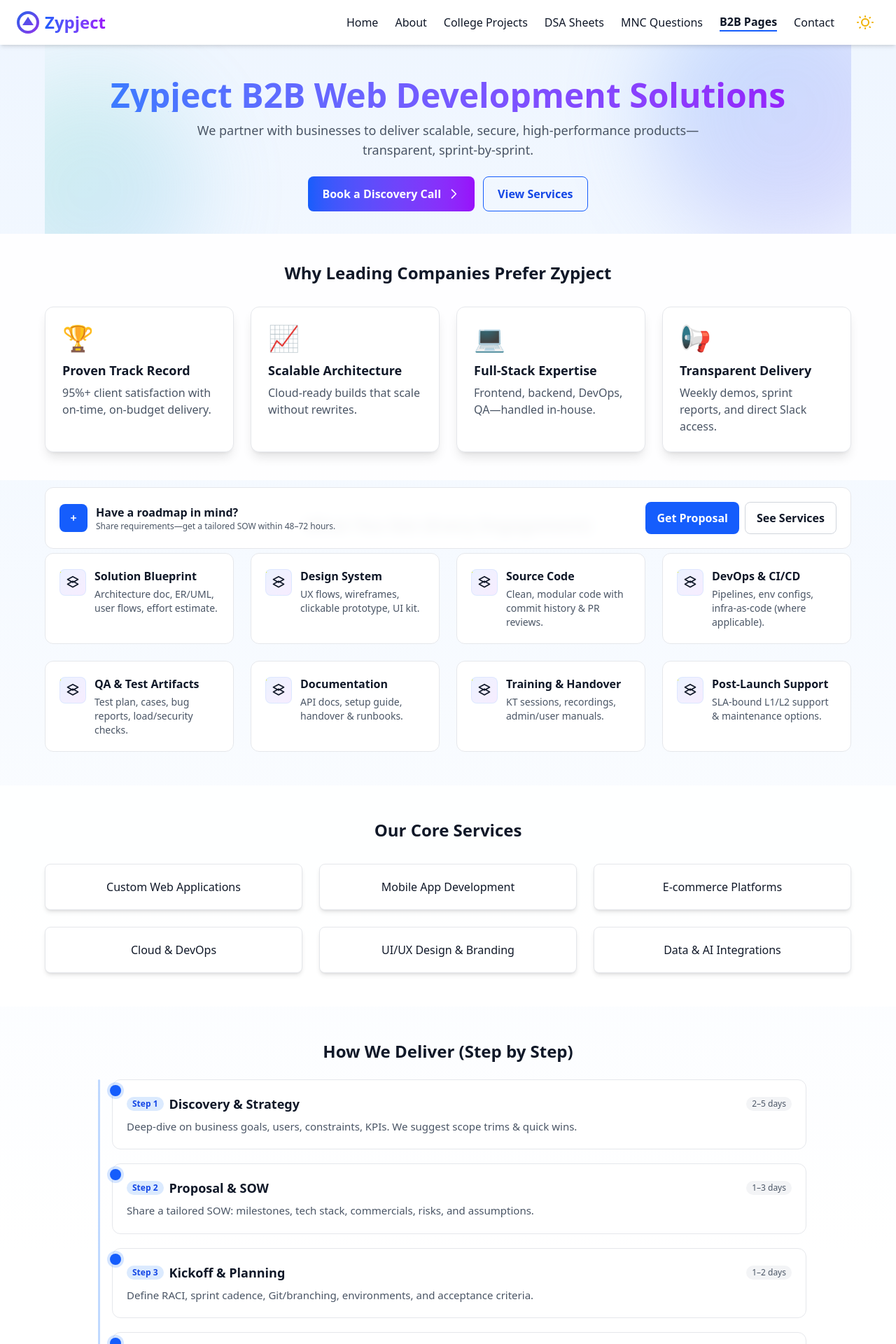
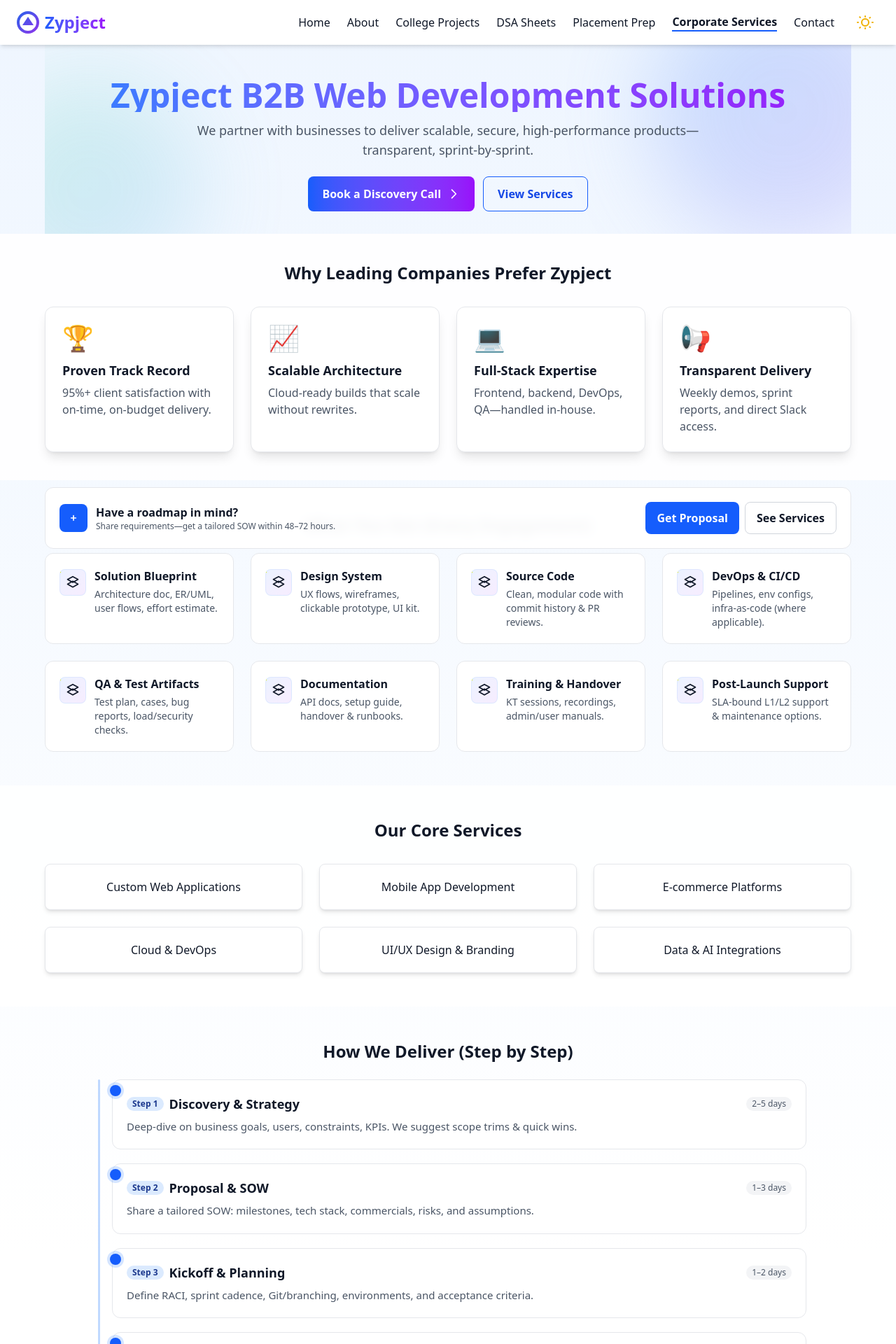
Before and after one commit to SouravKrGupta/ProjectWorld, a React (Vite) app: page /b2b-pages in a window 1280 px wide. Shown: the top 1920 px of the page at 70% size. Built offline with nearby package versions, Linux system fonts and the light colour scheme.

Commit message:
feat: update UI components for improved accessibility and consistency

```diff
--- a/src/components/Footer.jsx
+++ b/src/components/Footer.jsx
@@ -31,7 +31,7 @@
                   hoverColor: 'hover:text-red-600',
                   svgPath:
                     'M19.615 3.184c-2.402-.184-6.03-.184-6.03-.184s-3.627 0-6.03.184C4.52 3.37 3.26 4.67 3.07 6.97 2.886 9.368 2.886 12 2.886 12s0 2.632.184 5.03c.19 2.3 1.45 3.6 3.686 3.786 2.402.184 6.03.184 6.03.184s3.627 0 6.03-.184c2.236-.186 3.496-1.486 3.686-3.786.184-2.398.184-5.03.184-5.03s0-2.632-.184-5.03c-.19-2.3-1.45-3.6-3.686-3.786zm-8.615 9.816v-5l4.846 2.5-4.846 2.5z',
-                  extraClass: 'scale-y-[1.3] scale-x-[1.3]', // makes YouTube icon visually taller
+                  extraClass: 'scale-110', // makes YouTube icon visually taller
                 },
               ].map((icon, i) => (
                 <a
--- a/src/components/Navbar.jsx
+++ b/src/components/Navbar.jsx
@@ -22,7 +22,7 @@
   const { theme, toggleTheme } = useContext(ThemeContext);
 
   const navLinks = ['/', '/about','/college-projects', '/dsa-sheets', '/mnc-questions', '/b2b-pages','/contact' ];
-  const labels = ['Home', 'About', 'College Projects',  'DSA Sheets', 'MNC Questions', 'B2B Pages', 'Contact'];
+  const labels = ['Home', 'About', 'College Projects',  'DSA Sheets', 'Placement Prep', 'Corporate Services', 'Contact'];
 
   return (
     <nav
--- a/src/pages/About.jsx
+++ b/src/pages/About.jsx
@@ -176,7 +176,7 @@
           <section className={`relative rounded-2xl p-6 md:p-10 mb-8 ${isDark ? "bg-gray-900/60 border border-gray-800" : "bg-white/90 border border-gray-200"}`}>
             <div className="absolute -right-16 -top-16 w-60 h-60 rounded-full opacity-20 pointer-events-none" style={{ background: "linear-gradient(135deg,#60a5fa,#a78bfa)" }} />
             <div className="relative">
-            <span className="inline-block px-3 py-1 rounded-full text-xs font-semibold bg-blue-100 text-blue-700 dark:bg-blue-900/30 dark:text-blue-300">Zypject • 2025</span>
+              <span className={`inline-block px-3 py-1 rounded-full text-xs font-semibold ${isDark ? "bg-blue-900/30 text-blue-300" : "bg-blue-600 text-white"}`}>Zypject • 2025</span>
               <h1 className="mt-4 text-3xl md:text-4xl font-extrabold leading-tight">
                 <span className="bg-clip-text text-transparent bg-gradient-to-r from-blue-600 to-purple-600">About Zypject</span>
               </h1>
--- a/src/pages/B2BServices.jsx
+++ b/src/pages/B2BServices.jsx
@@ -109,7 +109,7 @@
 
           <div className="mt-6 flex flex-col sm:flex-row gap-3 justify-center">
             <a
-              href="https://forms.gle/your-google-form-link"
+              href="https://docs.google.com/forms/d/e/1FAIpQLSeshbdduIfxS0Pnpj7PuWJ_-q_WAOFmhCZXlzInW12zkgHEoQ/viewform?usp=header"
               target="_blank"
               rel="noopener noreferrer"
               className="inline-flex items-center justify-center rounded-lg px-5 py-3 font-semibold transition transform hover:-translate-y-[1px] focus:outline-none focus:ring bg-gradient-to-r from-blue-600 to-purple-600 text-white hover:from-blue-700 hover:to-purple-700"
@@ -212,7 +212,12 @@
 
                   <div className={cn("w-full rounded-xl border p-4 md:p-5 transition hover:translate-x-0.5", cardBg)}>
                     <div className="flex items-center gap-2 mb-1.5">
-                      <span className="text-xs font-semibold inline-flex px-2 py-0.5 rounded-full bg-blue-100 text-blue-700 dark:bg-blue-900/40 dark:text-blue-300">{s.badge}</span>
+                      <span className={cn(
+                        "text-xs font-semibold inline-flex px-2 py-0.5 rounded-full",
+                        theme === "dark"
+                          ? "bg-blue-900/40 text-blue-300"
+                          : "bg-blue-100 text-blue-900"
+                      )}>{s.badge}</span>
                       <h3 className="text-base md:text-lg font-semibold">{s.title}</h3>
                       <span className={cn("ml-auto text-xs px-2 py-0.5 rounded-full", theme === "dark" ? "bg-gray-800 text-gray-300" : "bg-gray-100 text-gray-600")}>{s.eta}</span>
                     </div>
@@ -274,7 +279,7 @@
           <h2 className="text-2xl sm:text-3xl font-bold mb-3">Ready to Transform Your Business?</h2>
           <p className="mb-6 text-blue-100">Let’s collaborate to build scalable products with measurable impact.</p>
           <a
-            href="https://forms.gle/your-google-form-link" // replace with your actual form link
+            href="https://docs.google.com/forms/d/e/1FAIpQLSeshbdduIfxS0Pnpj7PuWJ_-q_WAOFmhCZXlzInW12zkgHEoQ/viewform?usp=header" // replace with your actual form link
             target="_blank"
             rel="noopener noreferrer"
             className="inline-block px-6 py-3 bg-white text-blue-700 font-semibold rounded-lg shadow-md hover:bg-blue-50 transition"
@@ -301,7 +306,7 @@
           </div>
           <div className="flex gap-2">
             <a
-              href="https://forms.gle/your-google-form-link"
+              href="https://docs.google.com/forms/d/e/1FAIpQLSeshbdduIfxS0Pnpj7PuWJ_-q_WAOFmhCZXlzInW12zkgHEoQ/viewform?usp=header"
               target="_blank"
               rel="noopener noreferrer"
               className="inline-flex items-center justify-center rounded-lg px-4 py-2.5 font-semibold bg-blue-600 text-white hover:bg-blue-700 transition"
--- a/src/pages/CollegeProjects.jsx
+++ b/src/pages/CollegeProjects.jsx
@@ -5,6 +5,7 @@
 const CollegeProjects = () => {
   const { theme } = useContext(ThemeContext);
   const cn = (...c) => c.filter(Boolean).join(" ");
+  const isDark = theme === "dark";
 
   const included = [
     { title: "PowerPoint (PPT)", desc: "Clean, faculty-friendly slides with problem, approach, modules & results." },
@@ -69,7 +70,7 @@
                style={{ background: "linear-gradient(135deg,#34d399,#60a5fa)" }} />
 
           <div className="relative">
-            <span className="inline-flex items-center text-xs font-semibold px-3 py-1 rounded-full bg-blue-100 text-blue-700 dark:bg-blue-900/40 dark:text-blue-300 animate-pop">
+            <span className={`inline-flex items-center text-xs font-semibold px-3 py-1 rounded-full ${isDark ? "bg-blue-900/30 text-blue-300" : "bg-blue-600 text-white"} animate-pop`}>
               Final Year Ready • Documentation + Code
             </span>
 
@@ -175,8 +176,10 @@
                     )}
                   >
                     <div className="flex items-center gap-2 mb-1.5">
-                      <span className="text-xs font-semibold inline-flex px-2 py-0.5 rounded-full
-                        bg-blue-100 text-blue-700 dark:bg-blue-900/40 dark:text-blue-300">
+                      <span className={cn(
+                        "text-xs font-semibold inline-flex px-2 py-0.5 rounded-full",
+                        isDark ? "bg-blue-900/30 text-blue-300" : "bg-blue-600 text-white"
+                      )}>
                         {s.badge}
                       </span>
                       <h3 className="text-base md:text-lg font-semibold">{s.title}</h3>
```
Lines whose indentation alone changed are shown as unchanged.
